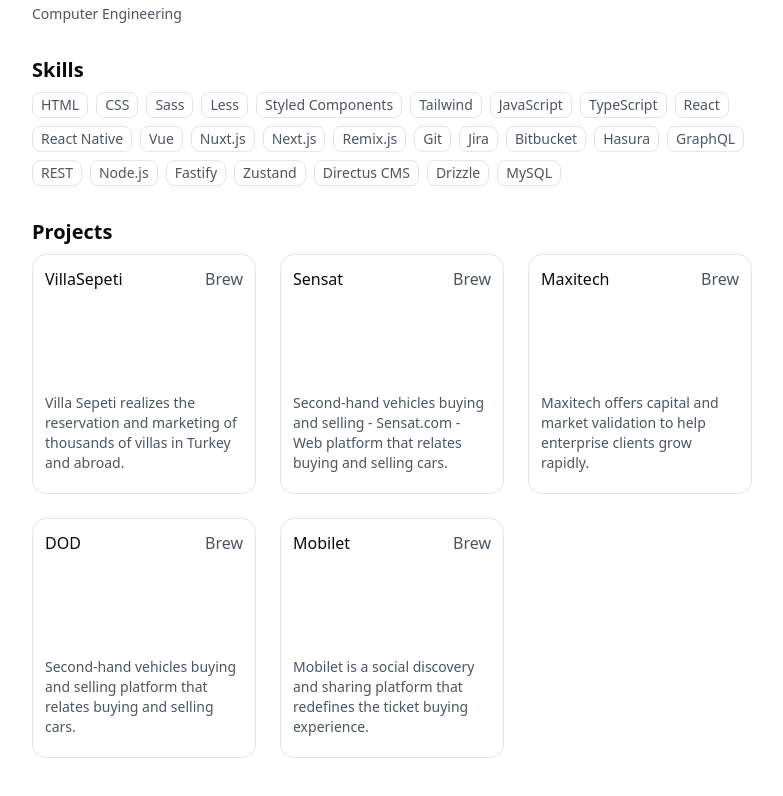
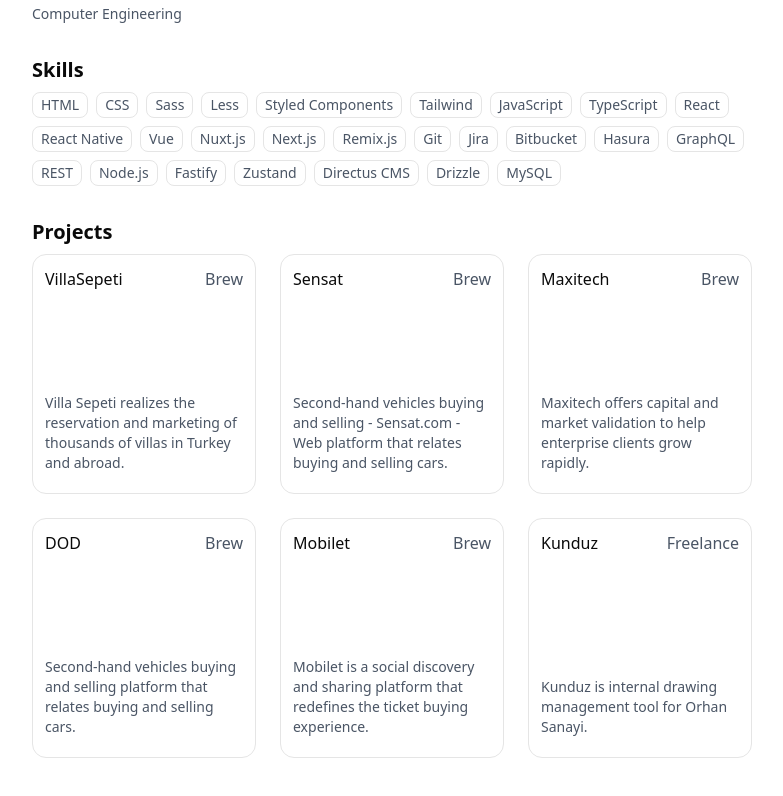
Before and after one commit to omerbugraoz/cv, a Next.js app: page / in a window 1280 px wide. Shown: the part 572-1368 px from the top of the page, without its empty margins (248-1031 px from the left). Built offline with nearby package versions, Linux system fonts and the light colour scheme.

Commit message:
chore: add new project

```diff
--- a/app/components/Pdf/Pdf.tsx
+++ b/app/components/Pdf/Pdf.tsx
@@ -94,6 +94,21 @@
         </div>
       </section>
 
+      {/* Skills */}
+      <section className="mb-5">
+        <h2 className="text-2xl font-bold mb-4 border-b pb-2">Skills</h2>
+        <div className="flex flex-wrap gap-2">
+          {data.skills.map((skill) => (
+            <span
+              key={skill}
+              className="bg-gray-100 px-2 py-1 rounded-md text-gray-700 text-sm"
+            >
+              {skill}
+            </span>
+          ))}
+        </div>
+      </section>
+
       {/* Education */}
       <section className="mb-5">
         <h2 className="text-2xl font-bold mb-4 border-b pb-2">Education</h2>
@@ -121,21 +136,6 @@
         ))}
       </section>
 
-      {/* Skills */}
-      <section className="mb-5">
-        <h2 className="text-2xl font-bold mb-4 border-b pb-2">Skills</h2>
-        <div className="flex flex-wrap gap-2">
-          {data.skills.map((skill) => (
-            <span
-              key={skill}
-              className="bg-gray-100 px-2 py-1 rounded-md text-gray-700 text-sm"
-            >
-              {skill}
-            </span>
-          ))}
-        </div>
-      </section>
-
       {/* Languages */}
       <section>
         <h2 className="text-2xl font-bold mb-4 border-b pb-2">Languages</h2>
--- a/data/me.ts
+++ b/data/me.ts
@@ -138,6 +138,30 @@
       ],
       technologies: ["React", "Next.js", "Redux Toolkit", "Hasura", "GraphQL"],
     },
+    {
+      position: "Fullstack Developer",
+      project: "Kunduz",
+      company: "Freelance",
+      description:
+        "Kunduz is internal drawing management tool for Orhan Sanayi.",
+      responsibilities: [
+        "Implement and maintain global state management for the frontend, ensuring efficient and scalable state handling across React components",
+        "Set up and configure a high-performance Node.js server using Fastify to handle HTTP requests and responses, focusing on speed and low overhead",
+        "Design database schemas in MySQL, write optimized SQL queries, and use Drizzle as an ORM to simplify database interactions and ensure data integrity",
+        "Organize multiple packages within a monorepo, handle dependencies, and use Turbo to streamline build, test, and deployment processes for efficient project management.",
+      ],
+      technologies: [
+        "React",
+        "Next.js",
+        "Zustand",
+        "Fastify",
+        "RESTful",
+        "Drizzle",
+        "TypeScript",
+        "MySQL",
+        "Turbo Monorepo",
+      ],
+    },
   ],
   education: [
     {
```
